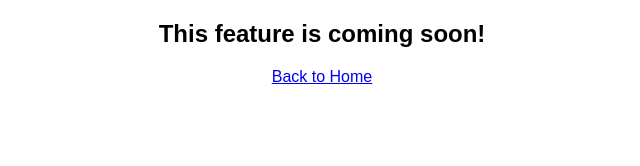
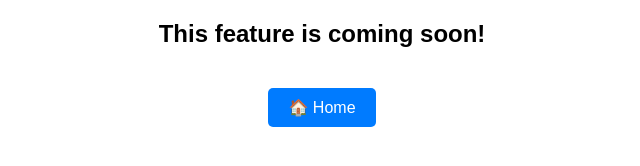
Before and after one commit to tcherry23/FieldFlow, a plain HTML site: page daily_log.html in a window 1280 px wide. Shown: the whole page, without its empty margins (318-958 px from the left). Drawn offline with Linux system fonts and the light colour scheme.

Commit message:
Update daily_log.html

```diff
--- a/daily_log.html
+++ b/daily_log.html
@@ -1,6 +1,12 @@
 <!DOCTYPE html>
-<html><head><title>Coming Soon</title></head>
-<body style="text-align:center;font-family:sans-serif;">
-  <h2>This feature is coming soon!</h2>
-  <a href="index.html">Back to Home</a>
-</body></html>
+<html>
+  <head>
+    <title>Coming Soon</title>
+  </head>
+  <body style="text-align:center; font-family:sans-serif;">
+    <h2>This feature is coming soon!</h2>
+    <a href="index.html" style="display:inline-block; padding:10px 20px; background-color:#007bff; color:white; text-decoration:none; border-radius:5px; margin-top:20px;">
+      🏠 Home
+    </a>
+  </body>
+</html>
```
